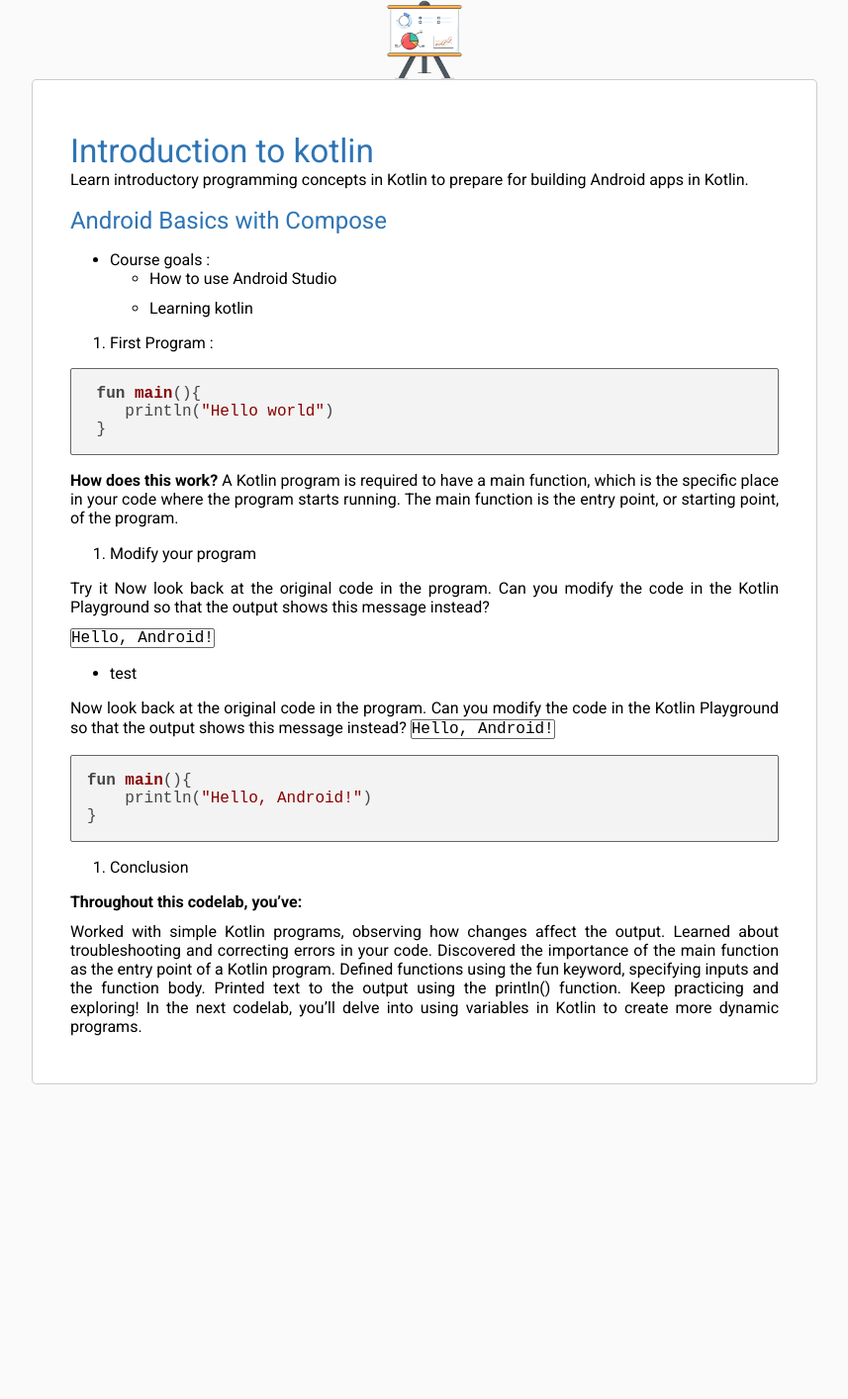
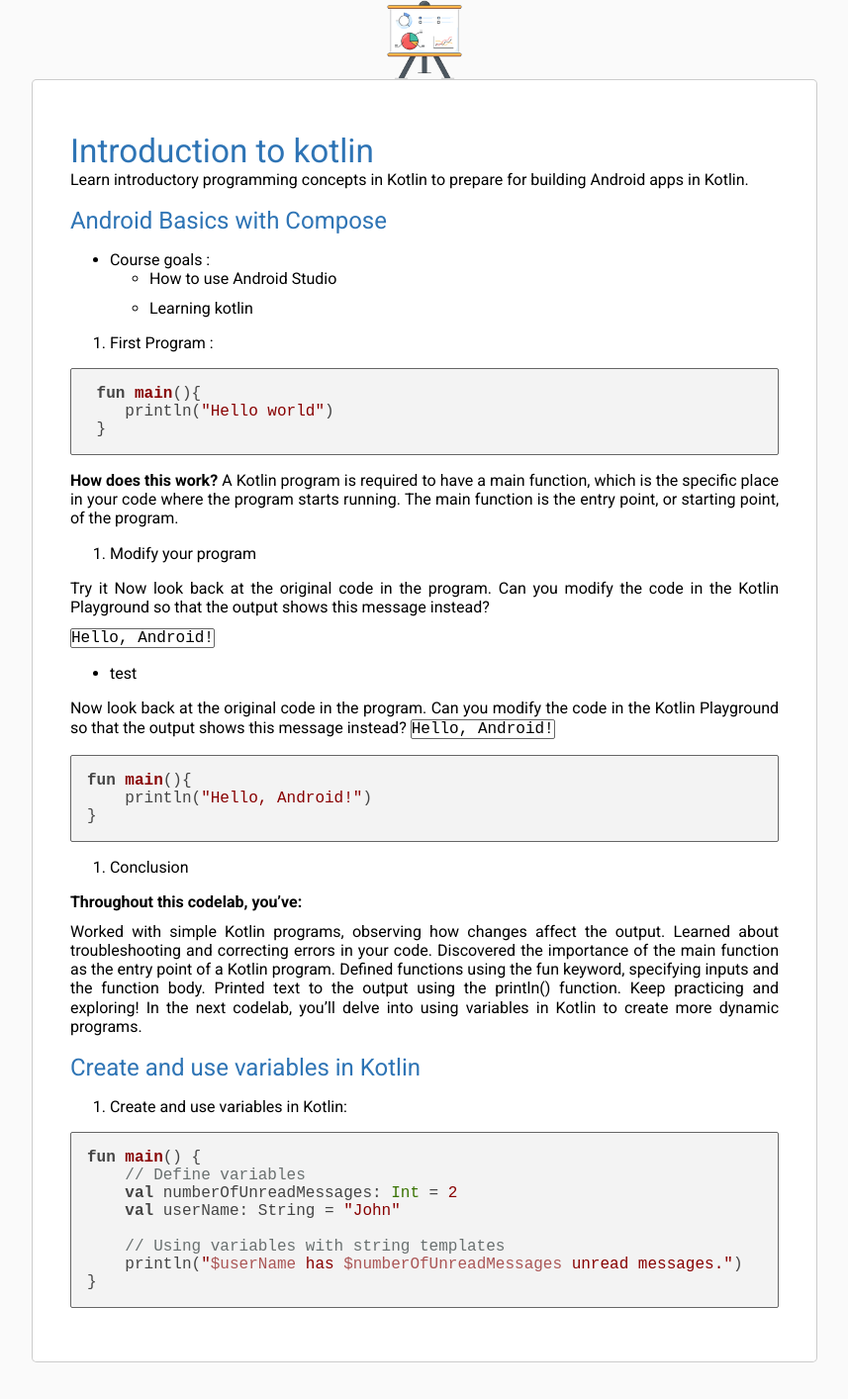
Before and after one commit to solicoders/Betroji-Jalil-autoformation-android, a Jekyll site: the page built from docs/introduction-to-programming-in-kotlin/rendus.md, in a window 1280 px wide. Shown: the whole page at 99% size, without its empty margins (211-1068 px from the left). Built offline with Jekyll 4.4.1, drawn with Linux system fonts in a browser that asks for light colours; our own code applies the rules of GitHub Pages for plain Markdown files; before the commit the page ends 1134 px from its top, so only the background shows below that.

Commit message:
variables added

````diff
--- a/docs/introduction-to-programming-in-kotlin/rendus.md
+++ b/docs/introduction-to-programming-in-kotlin/rendus.md
@@ -51,3 +51,18 @@ Discovered the importance of the main function as the entry point of a Kotlin pr
 Defined functions using the fun keyword, specifying inputs and the function body.
 Printed text to the output using the println() function.
 Keep practicing and exploring! In the next codelab, you'll delve into using variables in Kotlin to create more dynamic programs.
+
+## Create and use variables in Kotlin
+
+1. Create and use variables in Kotlin:
+
+```kotlin
+fun main() {
+    // Define variables
+    val numberOfUnreadMessages: Int = 2
+    val userName: String = "John"
+
+    // Using variables with string templates
+    println("$userName has $numberOfUnreadMessages unread messages.")
+}
+```
````
